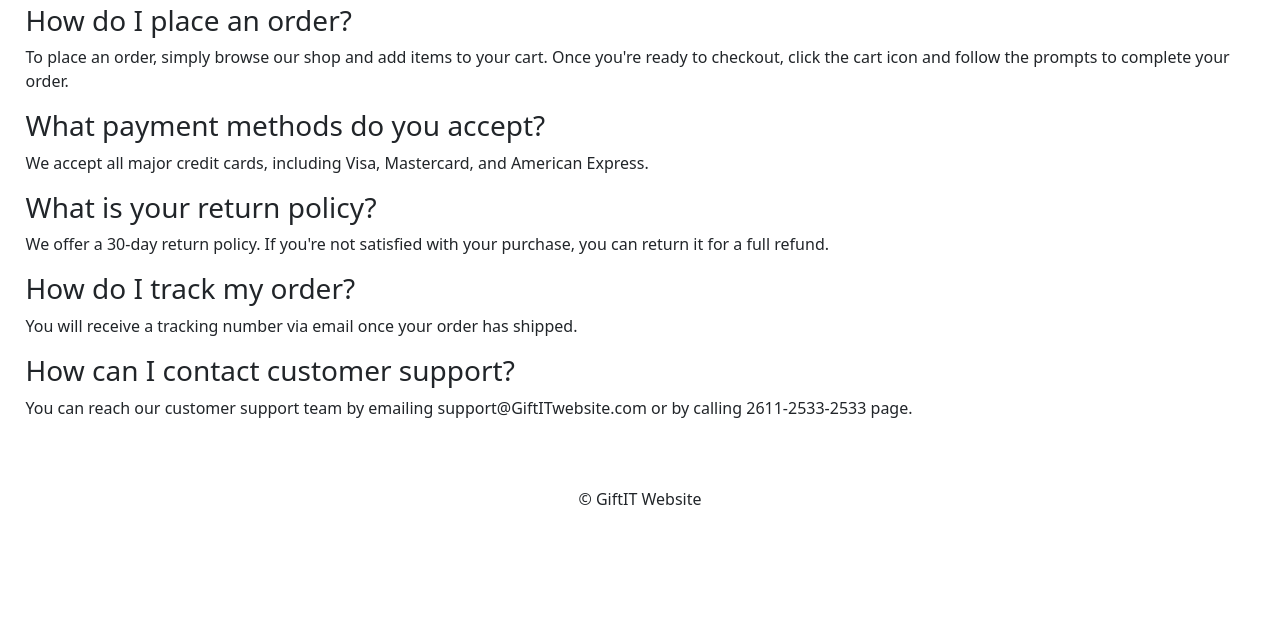
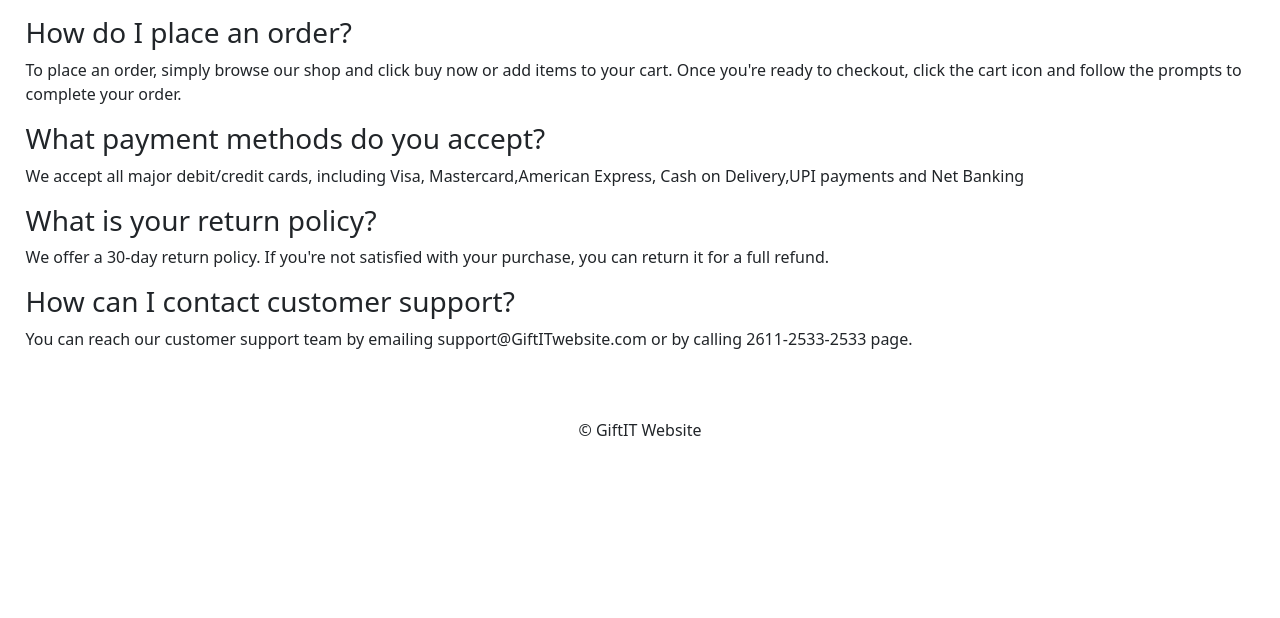
Before and after one commit to VeeshuSingh/Help-page, a plain HTML site: page index.html in a window 1280 px wide. Shown: the part 182-800 px from the top of the page. Drawn offline with nearby package versions, Linux system fonts and the light colour scheme.

Commit message:
Update index.html

```diff
--- a/index.html
+++ b/index.html
@@ -4,22 +4,22 @@
     <meta charset="UTF-8">
     <title>Help Page | Shopping Website</title>
     <link href="https://cdn.jsdelivr.net/npm/bootstrap@5.3.0-alpha3/dist/css/bootstrap.min.css" rel="stylesheet" integrity="sha384-KK94CHFLLe+nY2dmCWGMq91rCGa5gtU4mk92HdvYe+M/SXH301p5ILy+dN9+nJOZ" crossorigin="anonymous">
+    <meta name="viewport" content="width=device-width,initial-scale=1"/>
   </head>
   <body>
     <header>
         <h1 style="text-align: center; margin: 1%;"> <u>GiftIT</u></h1>
+
     </header>
-    <main style="padding: 2%;">
+    <main style="margin-top: 2%; padding:2%; padding-top: 2%;">
       <h2>Help</h2>
       <p>Need help? Here are some frequently asked questions:</p>
       <h3>How do I place an order?</h3>
-      <p>To place an order, simply browse our shop and add items to your cart. Once you're ready to checkout, click the cart icon and follow the prompts to complete your order.</p>
+      <p>To place an order, simply browse our shop and click buy now or add items to your cart. Once you're ready to checkout, click the cart icon and follow the prompts to complete your order.</p>
       <h3>What payment methods do you accept?</h3>
-      <p>We accept all major credit cards, including Visa, Mastercard, and American Express.</p>
+      <p>We accept all major debit/credit cards, including Visa, Mastercard,American Express, Cash on Delivery,UPI payments and Net Banking</p>
       <h3>What is your return policy?</h3>
       <p>We offer a 30-day return policy. If you're not satisfied with your purchase, you can return it for a full refund.</p>
-      <h3>How do I track my order?</h3>
-      <p>You will receive a tracking number via email once your order has shipped.</p>
       <h3>How can I contact customer support?</h3>
       <p>You can reach our customer support team by emailing support@GiftITwebsite.com or by calling 2611-2533-2533</a> page.</p>
     </main>
```
